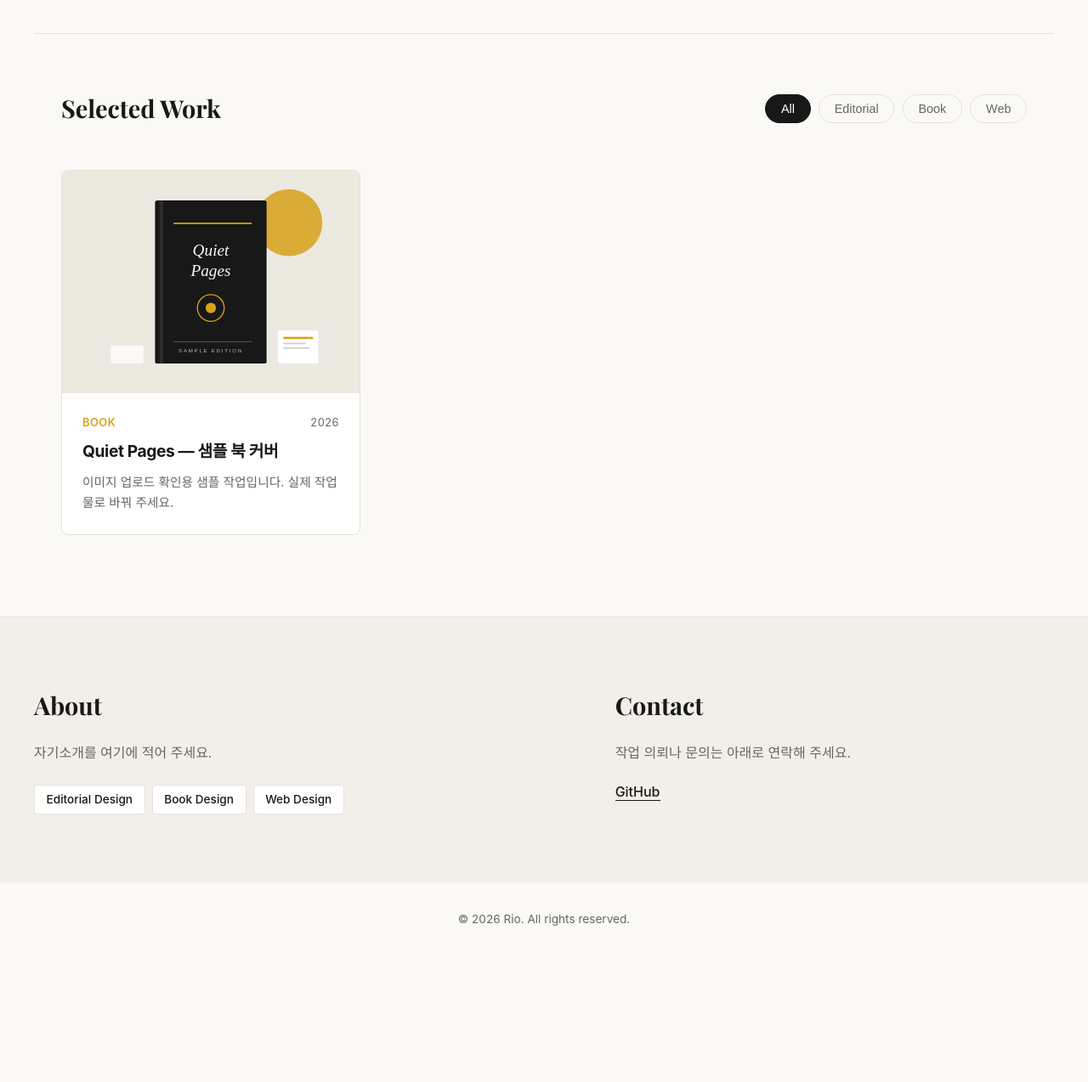
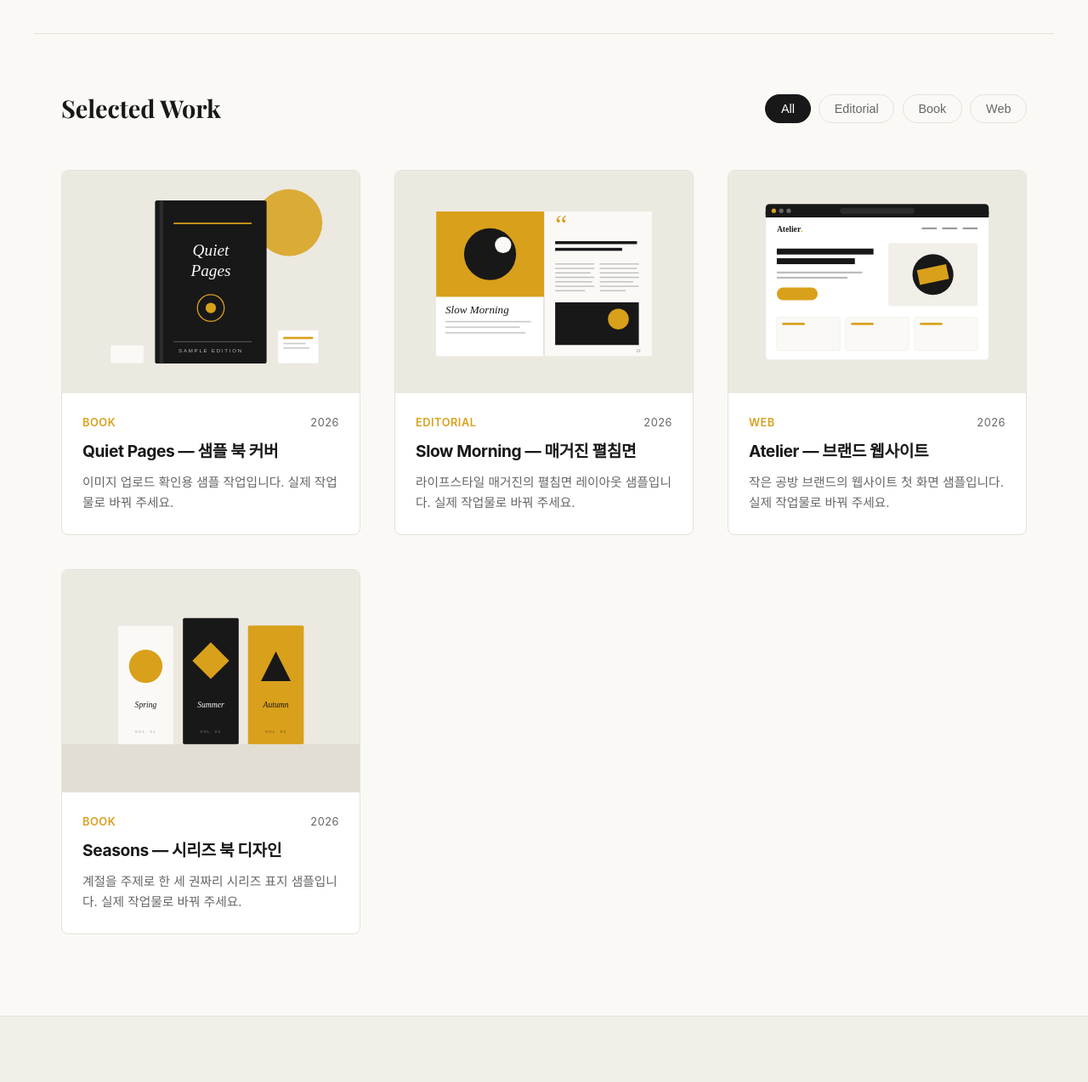
Before and after one commit to rioaguacielo/rioaguacielo.github.io, a plain HTML site: page index.html in a window 1280 px wide. Shown: the part 437-1711 px from the top of the page at 85% size. Before the commit the page ends 1563 px from the top, so only its background shows below. Drawn offline with nearby package versions, Linux system fonts and the light colour scheme; a web font is replaced by a local one.

Commit message:
작업물 카드 3개 추가 (Editorial, Web, Book)
Co-Authored-By: Claude Opus 5.5 <noreply@anthropic.com>
Claude-Session: https://claude.ai/code/session_01SCwyAqbWR48EyFD9C4eQYr

```diff
--- a/index.html
+++ b/index.html
@@ -371,6 +371,44 @@
             </div>
           </div>
         </article>
+        <article class="project-card" data-category="editorial">
+          <div class="thumb-wrap">
+            <img src="images/sample-magazine-spread.svg" alt="노란 사진 영역과 인용문이 있는 잡지 펼침면 샘플" loading="lazy" />
+          </div>
+          <div class="card-body">
+            <div>
+              <div class="card-meta"><span>Editorial</span><span class="card-year">2026</span></div>
+              <h3 class="card-title">Slow Morning — 매거진 펼침면</h3>
+              <p class="card-desc">라이프스타일 매거진의 펼침면 레이아웃 샘플입니다. 실제 작업물로 바꿔 주세요.</p>
+            </div>
+          </div>
+        </article>
+
+        <article class="project-card" data-category="web">
+          <div class="thumb-wrap">
+            <img src="images/sample-web-mockup.svg" alt="브라우저 창 안의 웹사이트 첫 화면 샘플" loading="lazy" />
+          </div>
+          <div class="card-body">
+            <div>
+              <div class="card-meta"><span>Web</span><span class="card-year">2026</span></div>
+              <h3 class="card-title">Atelier — 브랜드 웹사이트</h3>
+              <p class="card-desc">작은 공방 브랜드의 웹사이트 첫 화면 샘플입니다. 실제 작업물로 바꿔 주세요.</p>
+            </div>
+          </div>
+        </article>
+
+        <article class="project-card" data-category="book">
+          <div class="thumb-wrap">
+            <img src="images/sample-book-series.svg" alt="봄·여름·가을 세 권으로 된 시리즈 책 표지 샘플" loading="lazy" />
+          </div>
+          <div class="card-body">
+            <div>
+              <div class="card-meta"><span>Book</span><span class="card-year">2026</span></div>
+              <h3 class="card-title">Seasons — 시리즈 북 디자인</h3>
+              <p class="card-desc">계절을 주제로 한 세 권짜리 시리즈 표지 샘플입니다. 실제 작업물로 바꿔 주세요.</p>
+            </div>
+          </div>
+        </article>
       </div>
     </section>
   </main>
```
Also changed, not shown: images/sample-book-series.svg (added), images/sample-magazine-spread.svg (added), images/sample-web-mockup.svg (added).
